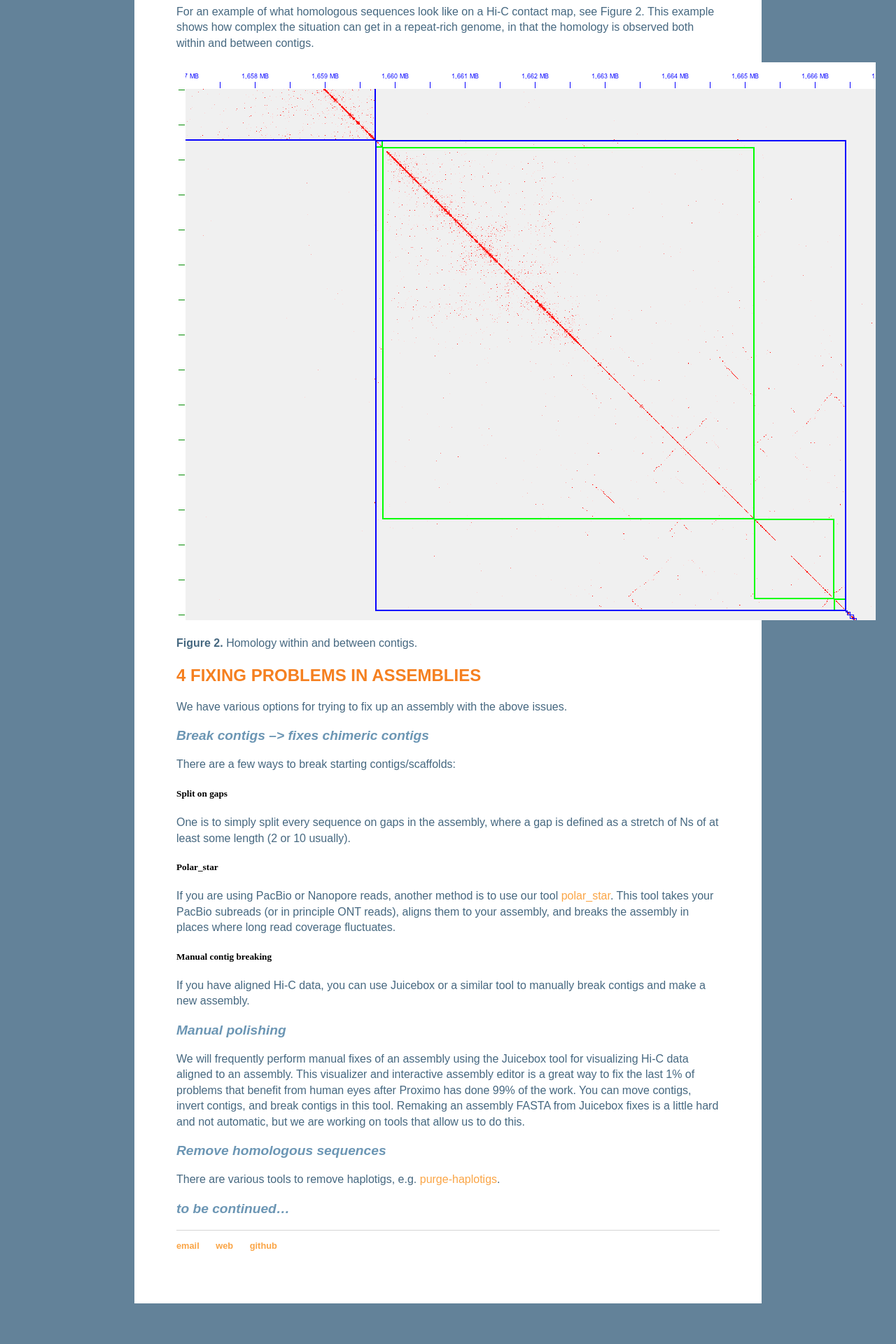
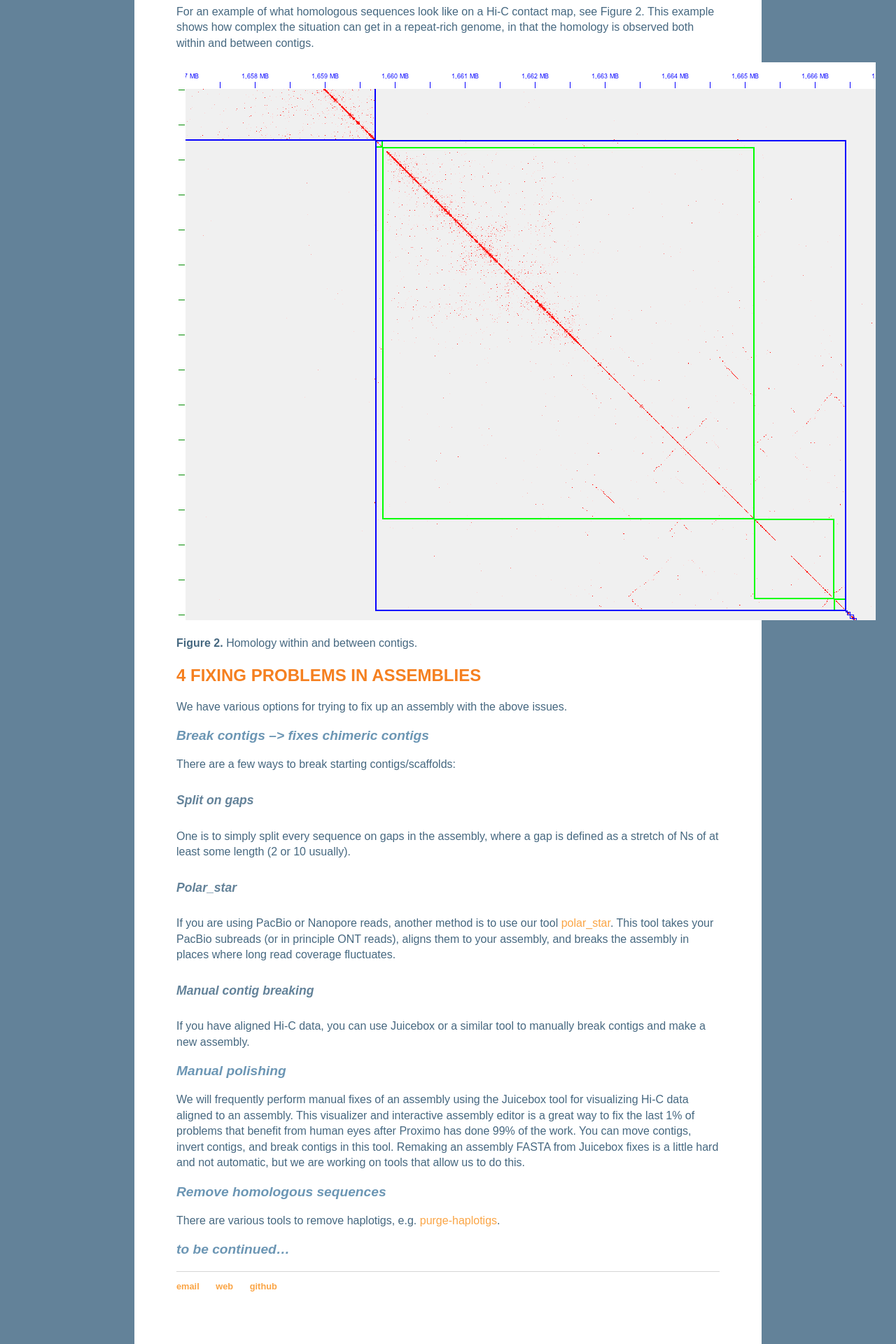
Before and after one commit to phasegenomics/phasegenomics.github.io, a Jekyll site: the page built from _posts/2018-09-20-starting-assembly-guidelines.md, in a window 1280 px wide. Shown: the part 3842-5762 px from the top of the page at 70% size. Built offline with Jekyll 4.4.1, drawn with Linux system fonts in a browser that asks for light colours; before the commit the page ends 5704 px from its top, so only the background shows below that.

Commit message:
Update main.css
Add CSS for h4 and h5

```diff
--- a/css/main.css
+++ b/css/main.css
@@ -22,7 +22,7 @@
 
 
 h1, h2 {
-	font-family: 'Montserrat', sans-serif;
+    font-family: 'Montserrat', sans-serif;
     text-transform: uppercase;
 }
 h1 {
@@ -30,14 +30,27 @@
     color: #466880;
 }
 h2 {
-	font-size: 1.5em;
+    font-size: 1.5em;
     color: #f58020;
 }
 h3 {
-	font-family: 'Montserrat', sans-serif;
-	font-size: 1.2em;
+    font-family: 'Montserrat', sans-serif;
+    font-size: 1.2em;
     color: #6c96b4;
     font-style: italic;
+}
+
+h4 {
+    font-family: 'Montserrat', sans-serif;
+    font-size: 1.1em;
+    color: #c46619;
+}
+
+h5 {
+    font-family: 'Montserrat', sans-serif;
+    font-size: 1.1em;
+    color: #638299;
+    font-style: oblique;
 }
 
 p, li {
```
